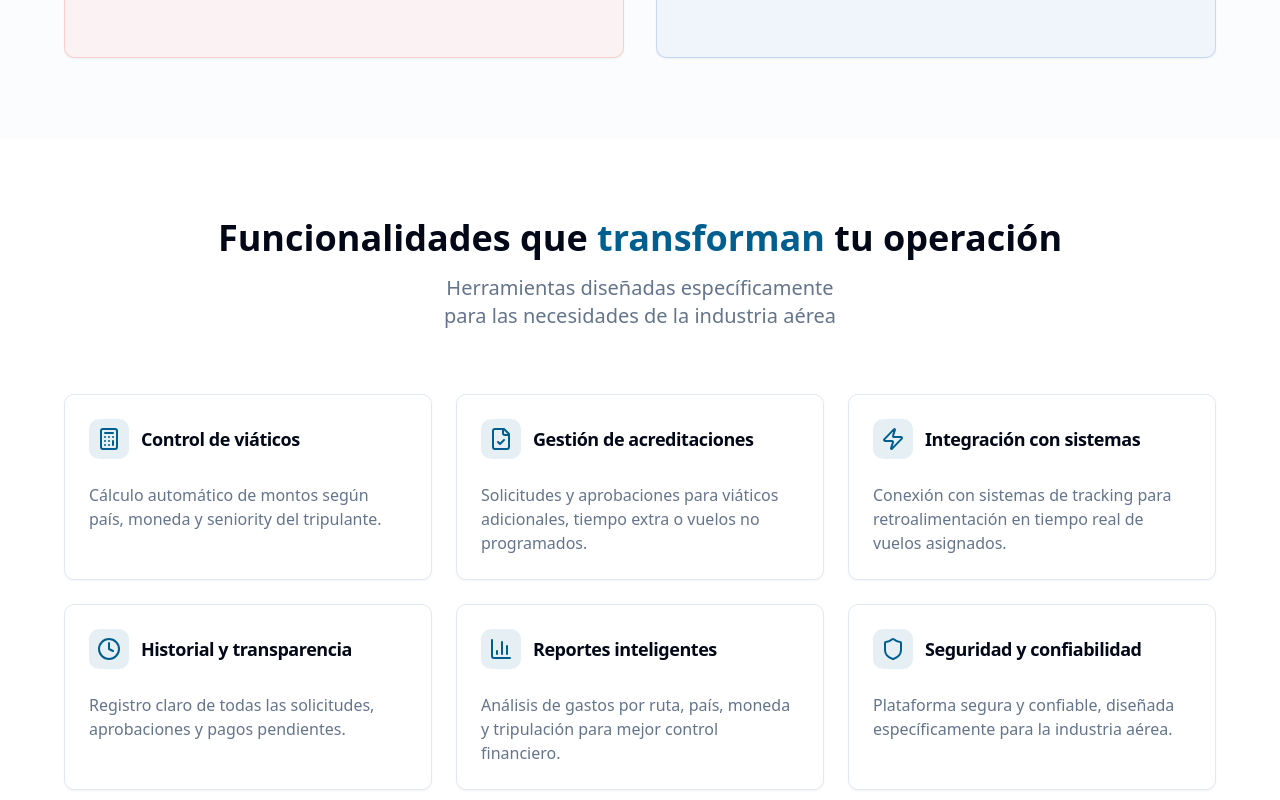
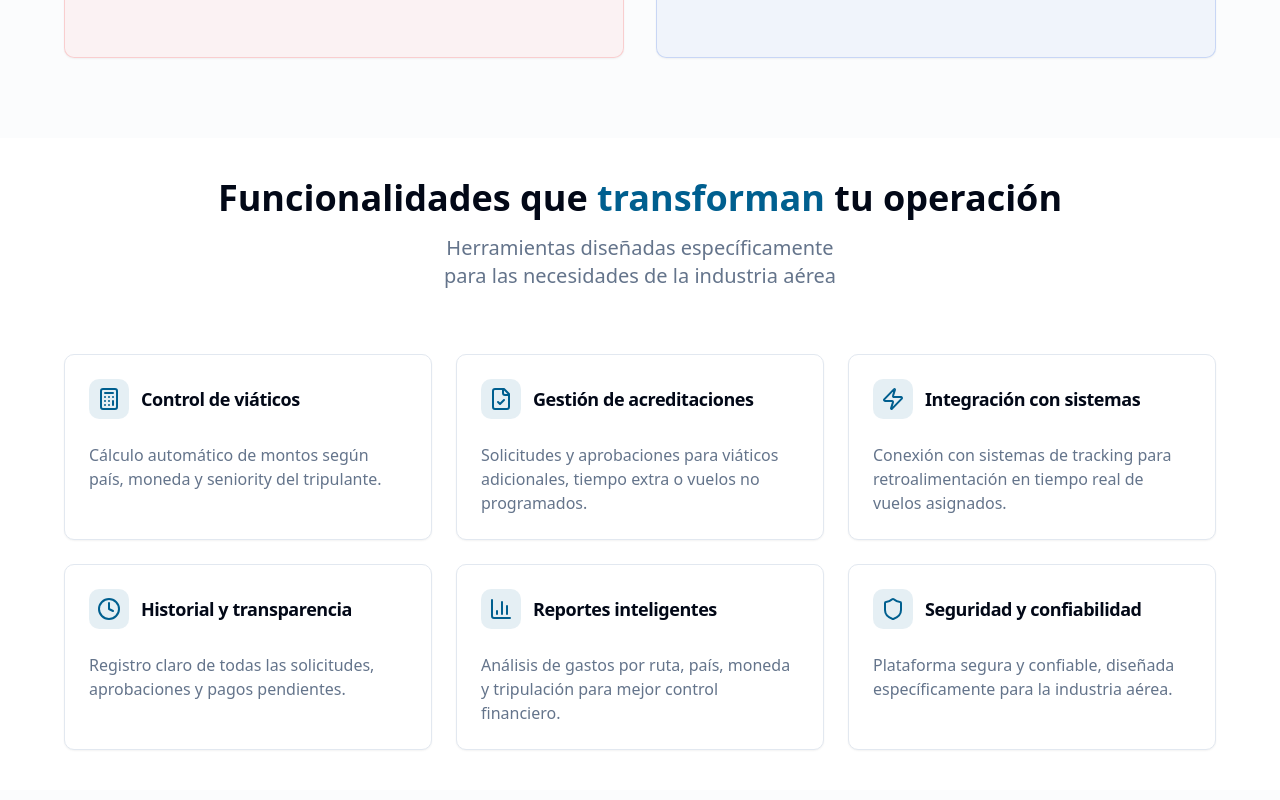
Before and after one commit to SebastianCoronaOptimen/POPsLanding, a React (Create React App) app: page / in a window 1280 px wide. Shown: the part 1660-2460 px from the top of the page. Built offline with nearby package versions, Linux system fonts and the light colour scheme.

Commit message:
ajuste logo aws, ajuste padding FeaturesSection

```diff
--- a/src/components/featuresSection.jsx
+++ b/src/components/featuresSection.jsx
@@ -36,7 +36,7 @@ export function FeaturesSection() {
   ]
 
   return (
-    <section id="funcionalidades" className="px-6 py-20">
+    <section id="funcionalidades" className="px-6 py-10">
       <div className="max-w-6xl mx-auto">
         <div className="text-center mb-16">
           <h2 className="text-4xl font-bold mb-4 text-balance">
--- a/src/components/footer.jsx
+++ b/src/components/footer.jsx
@@ -23,7 +23,7 @@ export function Footer() {
             <img
             src="/images/logo_aws.png"
             alt="AWS logo"
-            className="w-[250px]" />
+            className="w-[200px] h-[80px]"/>
           </div>
         </div>
 
```
